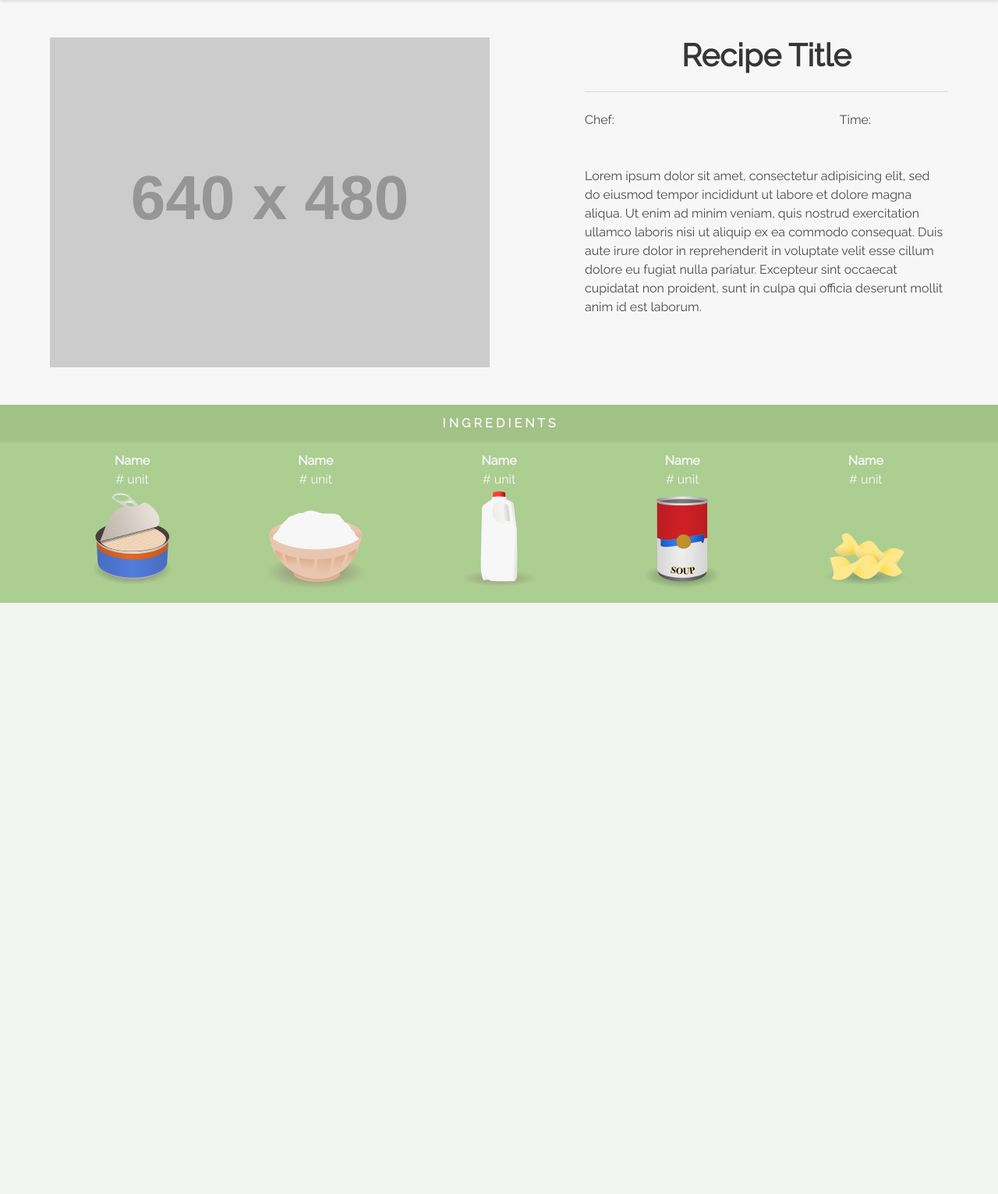
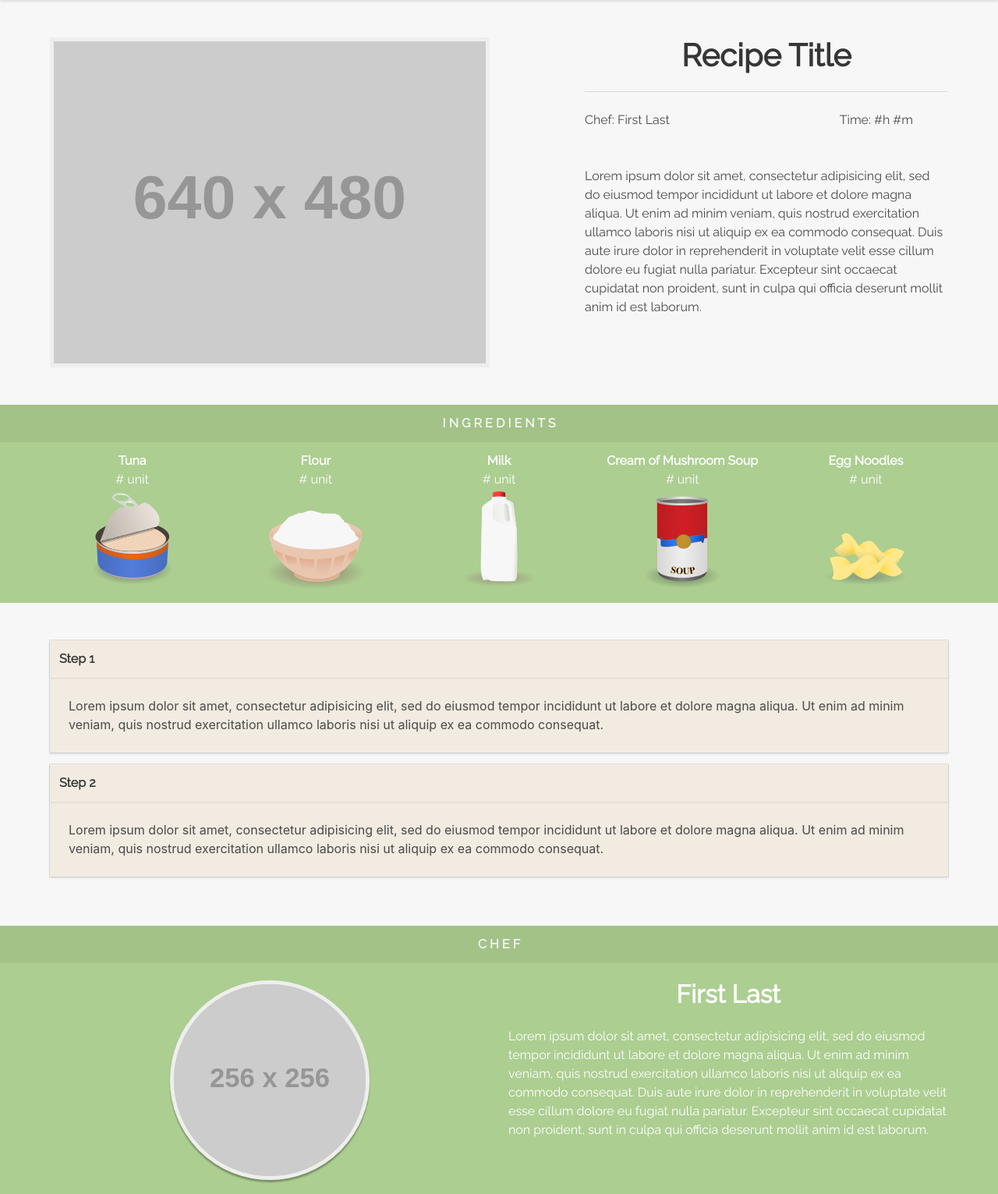
Before and after one commit to MasonMuszynski/recipe-site, a Django app: template project/templates/recipe/view_recipe.html in a window 1280 px wide. Shown: the part 52-1583 px from the top of the page at 78% size. Before the commit the page ends 825 px from the top, so only its background shows below. Run offline with Django 3.2, Linux system fonts and the light colour scheme; the template is opened without the code that fills it, so the values that code supplies are empty; grey boxes labelled with a size stand in for pictures from a placeholder-image service; some libraries are stand-ins or nearby versions.

Commit message:
Added recipe instruction cards and chef bio

```diff
--- a/project/static/css/recipe-site.css
+++ b/project/static/css/recipe-site.css
@@ -39,6 +39,9 @@ body {
 p, h2 {
     font-family: 'Raleway', sans-serif;
 }
+#recipe-main-img{
+    border: 5px solid #eee;
+}
 .hero.is-title .hero-body{
     padding-bottom: .75rem;
     padding-top: .75rem;
@@ -46,18 +49,47 @@ p, h2 {
     color: #f7f7f7;
 
 }
-.hero.is-ingredients .hero-body{
+.hero.is-green .hero-body{
     padding-bottom: .75rem;
     padding-top: .75rem;
     background-color: #ACCE91;
-    color: #f7f7f7;
+    color: #ffffff;
 }
 .ingredients {
     max-width: 100%;
     height: auto;
 }
-.col-ingred:hover{
+.col-ingred{
+    text-overflow: ellipsis;
+    white-space: nowrap;
+    overflow: hidden;
+}
+.col-ingred:active{
+    overflow: visible;
     transform: scale(1.1);
     transition-duration: 0.25s;
     transition-property: transform;
 }
+.hero.is-chef .hero-body{
+    padding-bottom: .75rem;
+    padding-top: 1.4rem;
+    background-color: #ACCE91;
+    color: #ffffff;
+}
+.profile-pic-circle {
+    height: 256px;
+    width: 256px;
+    border-radius: 50%;
+    border: 5px solid #eee;
+    box-shadow: 0 3px 2px rgba(0, 0, 0, 0.3);
+}
+.card {
+    margin-bottom: 15px;
+      background-color: #f2ebe1;
+      -webkit-box-shadow: 0 2px 3px rgba(10, 10, 10, 0.1), 0 0 0 1px rgba(10, 10, 10, 0.1);
+              box-shadow: 0 2px 3px rgba(10, 10, 10, 0.1), 0 0 0 1px rgba(10, 10, 10, 0.1);
+      color: #4a4a4a;
+      max-width: 100%;
+      position: relative;
+
+}
--- a/project/templates/recipe/view_recipe.html
+++ b/project/templates/recipe/view_recipe.html
@@ -4,12 +4,12 @@
 
 
 
-    <div class="section">
+    <div id="recipe-meta" class="section">
         <div class="container">
             <div class="columns">
                 <div class="column is-6">
                     <div class="image is-4by3">
-                        <img src="https://placehold.it/640x480">
+                        <img id="recipe-main-img" src="https://placehold.it/640x480">
                     </div>
                 </div>
                 <div class="column is-5 is-offset-1">
@@ -19,10 +19,10 @@
 
                     <div class="columns is-mobile">
                         <div class="column is-half">
-                            <p>Chef:</p>
+                            <p>Chef: First Last</p>
                         </div>
-                        <div class="column is-1 is-offset-2">
-                            <p>Time:</p>
+                        <div class="column is-5 is-offset-2">
+                            <p>Time: #h #m</p>
                         </div>
                     </div>
 
@@ -42,7 +42,7 @@
     </div>
 
 
-    <div class="hero is-title">
+    <div id="recipe-ingredients-title" class="hero is-title">
         <div class="hero-body">
             <div class="container has-text-centered">
                 <h2><b>I N G R E D I E N T S</b></h2>
@@ -50,37 +50,38 @@
         </div>
     </div>
 
-    <div class="hero is-ingredients">
+    <div id="recipe-ingredients" class="hero is-green">
         <div class="hero-body">
             <div class="container">
                 <div class="columns is-mobile">
 
                     <div class="column col-ingred" align="center">
-                        <p><b>Name</b></p>
+                        <p><b>Tuna</b></p>
                         <p># unit</p>
                         <img class="ingredients" src="{% static '/ingredient-icons/tuna.png'%}">
                     </div>
 
                     <div class="column col-ingred" align="center">
-                        <p><b>Name</b></p>
+                        <p><b>Flour</b></p>
                         <p># unit</p>
                         <img class="ingredients" src="{% static '/ingredient-icons/flour.png'%}">
                     </div>
 
                     <div class="column col-ingred" align="center">
-                        <p><b>Name</b></p>
+                        <p><b>Milk</b></p>
                         <p># unit</p>
                         <img class="ingredients" src="{% static '/ingredient-icons/milk.png'%}">
                     </div>
 
                     <div class="column col-ingred" align="center">
-                        <p><b>Name</b></p>
-                        <p># unit</p>
+                        <div class="div-ingred">
+                        <p><b>Cream of Mushroom Soup</b></p>
+                            <p># unit</p></div>
                         <img class="ingredients" src="{% static '/ingredient-icons/soup.png'%}">
                     </div>
 
                     <div class="column col-ingred" align="center">
-                        <p><b>Name</b></p>
+                        <p><b>Egg Noodles</b></p>
                         <p># unit</p>
                         <img class="ingredients" src="{% static '/ingredient-icons/egg-noodles.png'%}">
                     </div>
@@ -90,4 +91,82 @@
         </div>
     </div>
 
+    <div id="recipe-instruction" class="section">
+        <div class="container">
+
+            <div class="card">
+                <header class="card-header">
+                    <p class="card-header-title">Step 1</p>
+
+                </header>
+
+                <div class="card-content">
+                    <div class="content">
+                        Lorem ipsum dolor sit amet, consectetur adipisicing elit,
+                        sed do eiusmod tempor incididunt ut labore et dolore magna aliqua.
+                        Ut enim ad minim veniam, quis nostrud exercitation ullamco laboris
+                        nisi ut aliquip ex ea commodo consequat.
+                    </div>
+                </div>
+
+            </div>
+
+            <div class="card">
+                <header class="card-header">
+                    <p class="card-header-title">Step 2</p>
+
+                </header>
+
+                <div class="card-content">
+                    <div class="content">
+                        Lorem ipsum dolor sit amet, consectetur adipisicing elit,
+                        sed do eiusmod tempor incididunt ut labore et dolore magna aliqua.
+                        Ut enim ad minim veniam, quis nostrud exercitation ullamco laboris
+                        nisi ut aliquip ex ea commodo consequat.
+                    </div>
+                </div>
+
+            </div>
+
+
+
+
+        </div>
+    </div>
+
+    <div id="recipe-chef-title" class="hero is-title">
+        <div class="hero-body">
+            <div class="container has-text-centered">
+                <h2><b>C H E F</b></h2>
+            </div>
+        </div>
+    </div>
+
+    <div id="recipe-chef" class="hero is-chef">
+        <div class="hero-body">
+            <div class="container">
+                <div class="columns">
+
+                <div class="column" align="center">
+                        <img class="profile-pic-circle" src="https://placehold.it/256x256">
+                </div>
+
+                <div class="column">
+                    <h2 class="title has-text-white" align="center">First Last</h2>
+
+                    <p>Lorem ipsum dolor sit amet, consectetur adipisicing elit,
+                        sed do eiusmod tempor incididunt ut labore et dolore magna aliqua.
+                        Ut enim ad minim veniam, quis nostrud exercitation ullamco laboris
+                        nisi ut aliquip ex ea commodo consequat. Duis aute irure dolor in
+                        reprehenderit in voluptate velit esse cillum dolore eu fugiat nulla
+                        pariatur. Excepteur sint occaecat cupidatat non proident, sunt in
+                        culpa qui officia deserunt mollit anim id est laborum.</p>
+
+
+                </div>
+            </div>
+            </div>
+        </div>
+    </div>
+
 {% endblock %}
```
